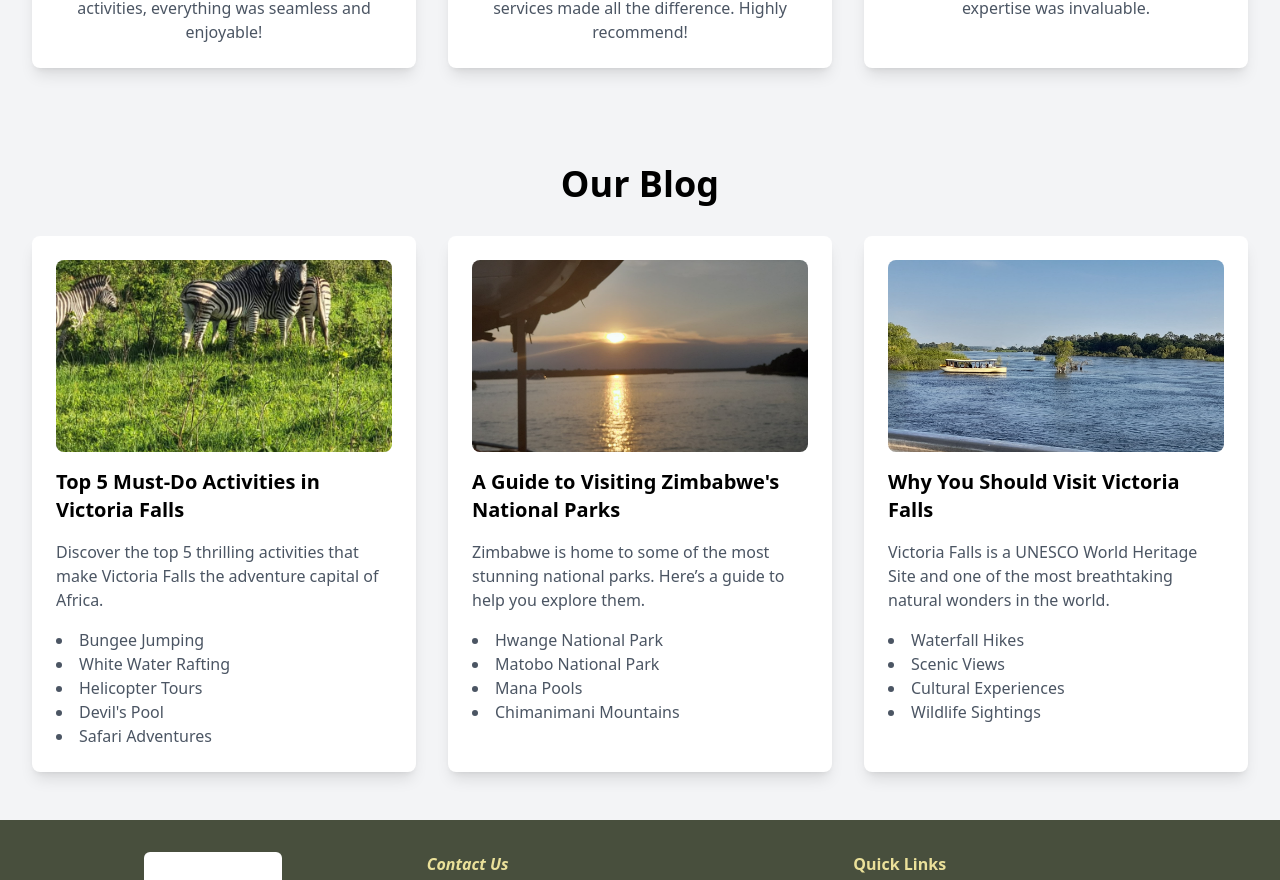
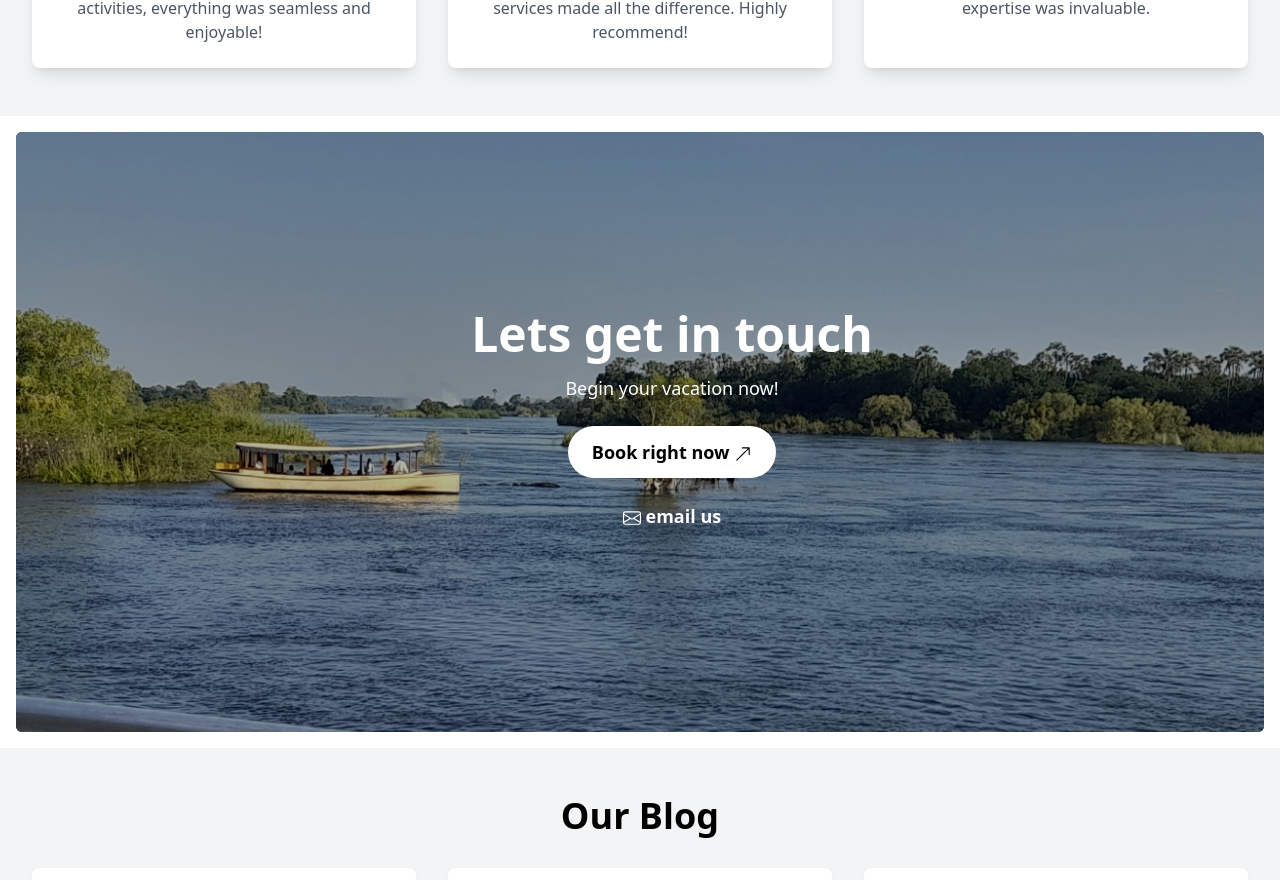
Before and after one commit to PixelCrafte/serene, a Next.js app: page / in a window 1280 px wide. Shown: the part 3540-4420 px from the top of the page. Built offline with nearby package versions, Linux system fonts and the light colour scheme.

Commit message:
added CTA section on the landing page

```diff
--- a/src/app/page.jsx
+++ b/src/app/page.jsx
@@ -6,6 +6,7 @@ import HomeService from "@/components/HomeService";
 import services from "@/content/services";
 import TestimonialsSection from "@/components/Testimonials";
 import BlogSection from "@/components/BlogSection";
+import { BsEnvelope } from "react-icons/bs";
 
 const heroRatings = [
   {
@@ -132,6 +133,34 @@ export default function Home() {
 
       {/* Testimonials */}
           <TestimonialsSection />
+          {/* CTA */}
+          <section className="relative h-[75vh] bg-gray-900 text-white flex items-center sm:m-4 sm:rounded-md">
+      {/* Background image */}
+      <div className="absolute inset-0 rounded-md">
+        <Image
+          src="/images/bg-1.jpg" // Use the path to your image in the public folder
+          alt="Travel Adventure in Zimbabwe"
+          layout="fill"
+          objectFit="cover"
+          className="opacity-100 sm:rounded-md" // Adjust opacity for the image
+        />
+      </div>
+
+      {/* Overlay content */}
+      <div className="relative z-10 flex flex-col items-center text-center p-4 rounded-md sm:ml-8 md:ml-16 justify-center w-full">
+        <h1 className={`text-5xl font-semibold mb-4`}>Lets get in touch</h1>
+        <p className="text-lg mb-6">Begin your vacation now!</p>
+        <Link href="/services" className="px-6 py-3 bg-white text-black font-semibold rounded-full block hover:bg-opacity-80 transition ease-linear duration-200 active:scale-95 text-lg">
+          Book right now <BsArrowUpRight className="inline-block"/>
+        </Link>
+        <Link href="#" className="block font-bold text-lg p-2 my-4">
+          <BsEnvelope className="inline-block" /> <span className="inline-block">email us</span>
+        </Link>
+      </div>
+
+      {/* Dark overlay */}
+      <div className="absolute inset-0 bg-black opacity-30 z-0 sm:rounded-md"></div>
+    </section>
           <BlogSection />
     </main>
   );
```
